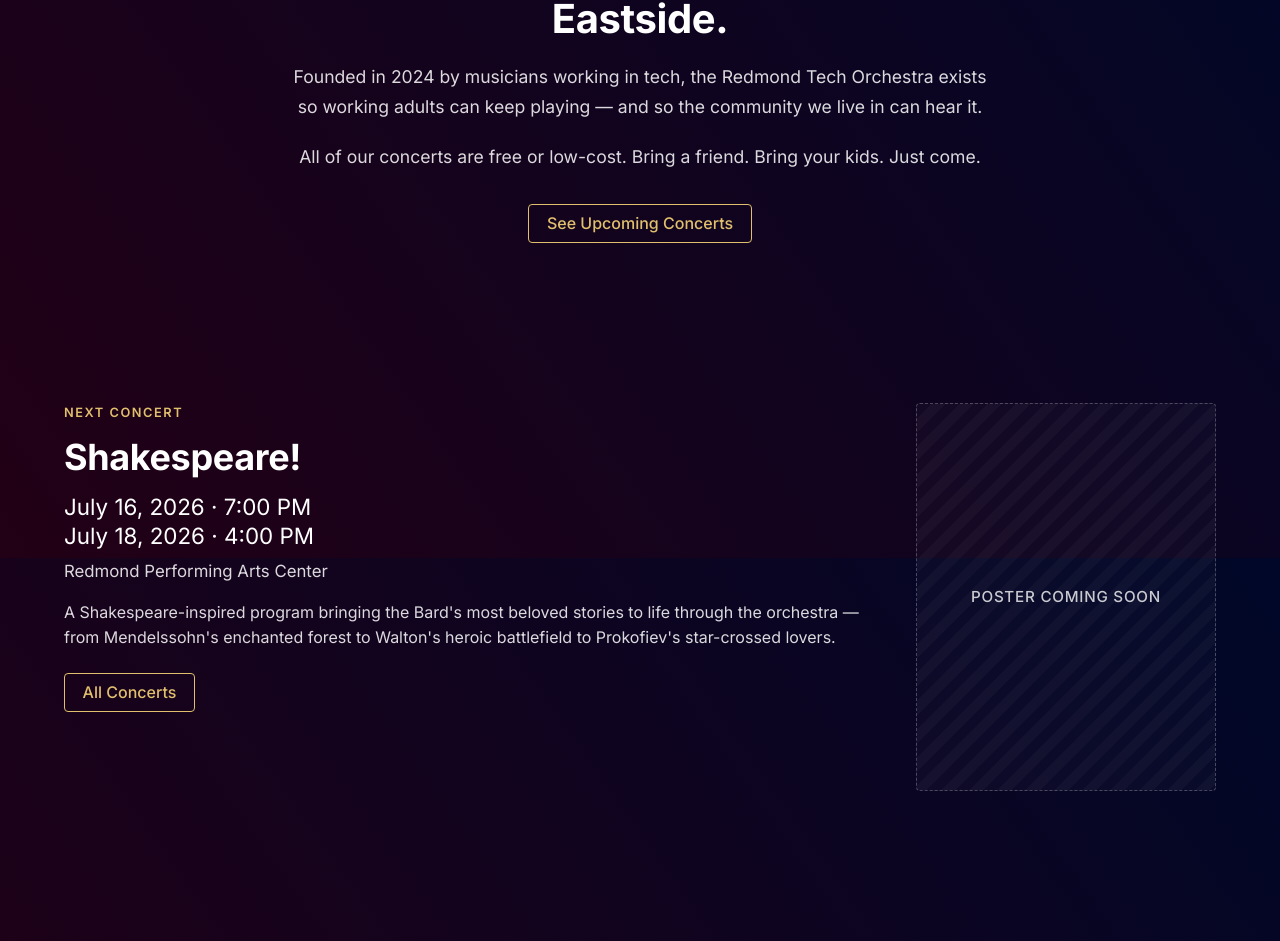
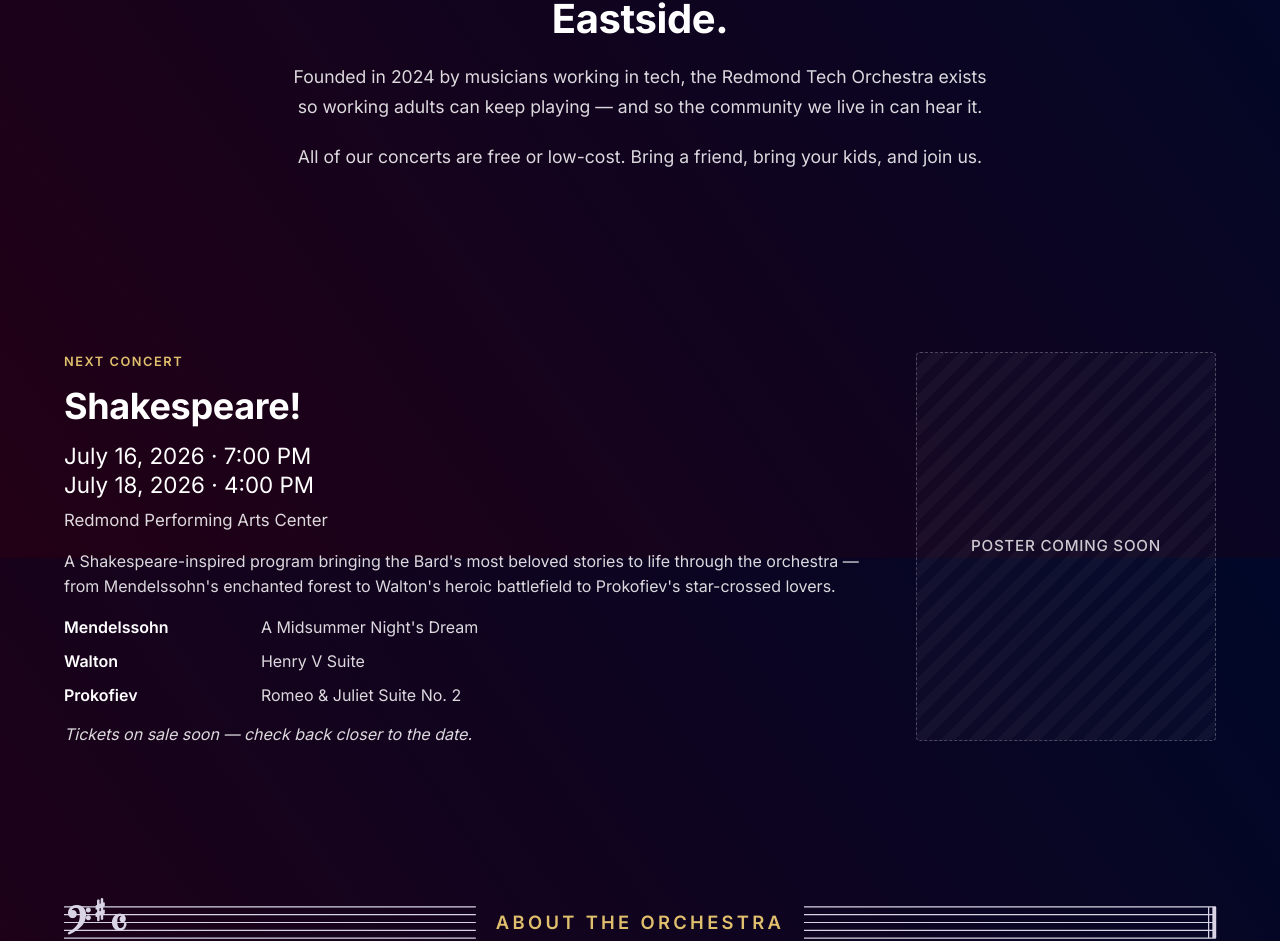
Before and after one commit to Redmond-Tech-Orchestra/redmond-tech-orchestra.github.io, a React (Vite) app: page /#/concerts in a window 1280 px wide. Shown: the part 1042-1983 px from the top of the page. Built offline with nearby package versions, Linux system fonts and the light colour scheme.

Commit message:
feat: enhance concert details and improve home page layout

```diff
--- a/src/components/ConcertCard.tsx
+++ b/src/components/ConcertCard.tsx
@@ -97,6 +97,11 @@
               Get Tickets
             </a>
           )}
+          {!concert.ticketsUrl && concert.status === "upcoming" && (
+            <p className="tickets-pending">
+              Tickets on sale soon — check back closer to the date.
+            </p>
+          )}
           {concert.programUrl && (
             <a className="btn-ghost" href={concert.programUrl} target="_blank" rel="noopener noreferrer">
               View Program
@@ -155,6 +160,23 @@
   );
 }
 
+/**
+ * Reusable program/repertoire list for a concert. Renders the same composer
+ * + pieces grid used inside ConcertCard so the Home featured-concert block
+ * matches the Concerts page styling exactly. Returns null if there's no
+ * program data.
+ */
+export function ConcertProgram({ program }: { program?: Concert["program"] }) {
+  if (!program || program.length === 0) return null;
+  return (
+    <div className="repertoire">
+      {program.map((entry, i) => (
+        <RepertoireRow key={i} composer={entry.composer} pieces={entry.pieces} />
+      ))}
+    </div>
+  );
+}
+
 // Use the last surname for the composer label (matches Figma style).
 // Strips "/ arr. ..." suffixes and preserves known two-word surnames.
 function shortComposer(name: string): string {
--- a/src/content/home.json
+++ b/src/content/home.json
@@ -9,7 +9,7 @@
     "heading": "Bringing live orchestral music to the Eastside.",
     "body": [
       "Founded in 2024 by musicians working in tech, the Redmond Tech Orchestra exists so working adults can keep playing — and so the community we live in can hear it.",
-      "All of our concerts are free or low-cost. Bring a friend. Bring your kids. Just come."
+      "All of our concerts are free or low-cost. Bring a friend, bring your kids, and join us."
     ],
     "cta": {
       "label": "See Upcoming Concerts",
--- a/src/pages/About.tsx
+++ b/src/pages/About.tsx
@@ -11,16 +11,15 @@
       "Founded in 2024 by musicians working in tech, the Redmond Tech Orchestra is a community orchestra dedicated to making orchestral music accessible across the Eastside of Seattle.",
     path: "/about",
   });
-  const [lead, ...rest] = about.intro;
   return (
     <>
       <PageHero title="About" backgroundImage="/img/hero-orchestra.jpg" />
       <section className="block">
-        <div className="container about-grid">
+        <div className="container">
+          <SectionEyebrow>Our Story</SectionEyebrow>
+          <div className="about-grid">
             <div>
-            <SectionEyebrow>Our Story</SectionEyebrow>
-            <p className="about-lead">{lead}</p>
-            {rest.map((paragraph, i) => (
+              {about.intro.map((paragraph, i) => (
                 <p key={i}>{paragraph}</p>
               ))}
               <div className="mt-2">
@@ -31,6 +30,7 @@
             </div>
             <div>
               <img src="/img/about-moomie.jpg" alt="Moomie, an RTO musician." />
+            </div>
           </div>
         </div>
       </section>
--- a/src/pages/Home.tsx
+++ b/src/pages/Home.tsx
@@ -7,6 +7,7 @@
 import type { Concert, Venue } from "../content/types";
 import { TicketIcon } from "../components/Icons";
 import { SectionEyebrow } from "../components/SectionEyebrow";
+import { ConcertProgram } from "../components/ConcertCard";
 import { usePageMeta } from "../hooks/usePageTitle";
 
 const concerts = concertsData as Concert[];
@@ -67,9 +68,15 @@
             <p className="hero-subhead">{home.hero.subhead}</p>
           </div>
           <div className="actions">
-            <Link to="/concerts" className="btn">
-              Upcoming Concerts
-            </Link>
+            {upcoming ? (
+              <a href="#next-concert" className="btn">
+                Upcoming Concerts
+              </a>
+            ) : (
+              <Link to="/concerts" className="btn">
+                Upcoming Concerts
+              </Link>
+            )}
             <Link to="/about" className="btn btn-ghost">
               About Us
             </Link>
@@ -84,16 +91,11 @@
           {home.intro.body.map((p, i) => (
             <p key={i} className="intro-body">{p}</p>
           ))}
-          <div className="text-center mt-2">
-            <Link to={home.intro.cta.to} className="btn btn-ghost">
-              {home.intro.cta.label}
-            </Link>
-          </div>
         </div>
       </section>
 
       {upcoming && (
-        <section className="block alt">
+        <section id="next-concert" className="block alt">
           <div className="container">
             <article className="featured-concert">
               <div className="featured-body">
@@ -108,8 +110,9 @@
                 {upcoming.description && (
                   <p className="featured-description">{upcoming.description}</p>
                 )}
-                <div className="actions">
-                  {upcoming.ticketsUrl && (
+                <ConcertProgram program={upcoming.program} />
+                {upcoming.ticketsUrl ? (
+                  <div className="actions">
                     <a
                       className="btn"
                       href={upcoming.ticketsUrl}
@@ -118,11 +121,12 @@
                     >
                       <TicketIcon /> Get Tickets
                     </a>
-                  )}
-                  <Link to="/concerts" className="btn btn-ghost">
-                    All Concerts
-                  </Link>
-                </div>
+                  </div>
+                ) : (
+                  <p className="tickets-pending">
+                    Tickets on sale soon — check back closer to the date.
+                  </p>
+                )}
               </div>
               {upcoming.poster ? (
                 <a
--- a/src/styles.css
+++ b/src/styles.css
@@ -266,6 +266,9 @@
 }
 
 /* ---------- Featured concert (home) ---------- */
+/* Hero "Upcoming Concerts" CTA scrolls to #next-concert. Offset the scroll
+   target so the sticky navbar (~64px tall) doesn't hide the section top. */
+#next-concert { scroll-margin-top: 80px; }
 .featured-concert {
   display: grid;
   grid-template-columns: minmax(0, 1fr) 300px;
@@ -321,6 +324,15 @@
 .featured-concert .when-where .date { font-size: 1.4rem; color: var(--text); display: block; line-height: 1.2; }
 .featured-concert .when-where .venue { margin-top: 0.4rem; }
 .featured-description { color: var(--text-muted); margin: 0; line-height: 1.55; }
+/* Italic muted note shown in place of a "Get Tickets" button when an
+   upcoming concert hasn't published a ticket sales URL yet. Used both on
+   the Home featured concert and on each upcoming ConcertCard. */
+.tickets-pending {
+  margin: 0;
+  font-style: italic;
+  color: var(--text-muted);
+  line-height: 1.4;
+}
 .featured-concert .actions { display: flex; flex-wrap: wrap; gap: 0.75rem; margin-top: 0.5rem; }
 @media (max-width: 760px) {
   .featured-concert { grid-template-columns: 1fr; gap: 1.5rem; }
@@ -495,13 +507,6 @@
   align-items: center;
 }
 .about-grid p { color: var(--text-muted); font-size: 1.05rem; line-height: 1.7; }
-.about-lead {
-  font-size: 1.35rem !important;
-  line-height: 1.55 !important;
-  color: var(--text) !important;
-  font-weight: 400;
-  margin-top: 0.5rem;
-}
 .about-grid img {
   width: 100%;
   border-radius: 8px;
```
Lines whose indentation alone changed are shown as unchanged.
